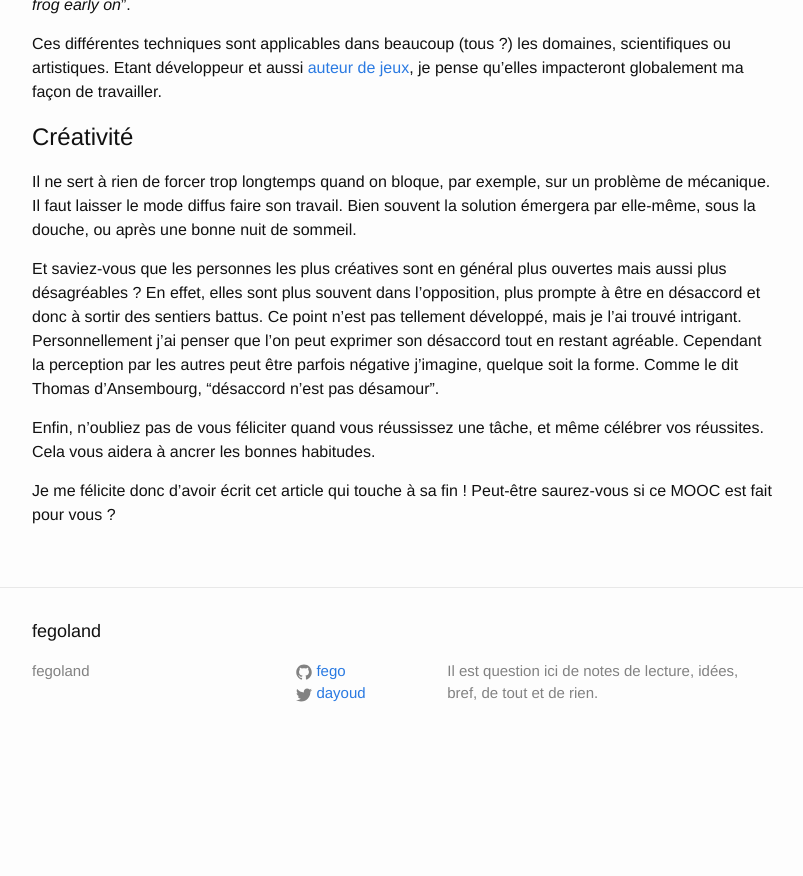
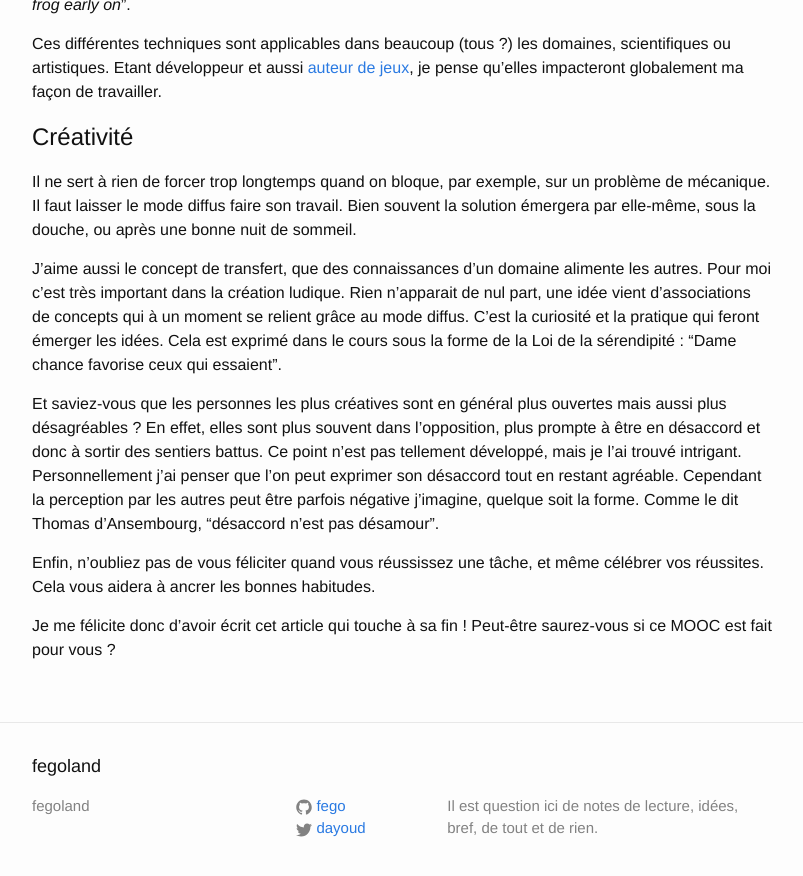
Before and after one commit to fego/fego.github.io, a Jekyll site: the page built from docs/_posts/2020-09-27-Apprendre à apprendre.markdown, in a window 1280 px wide and 900 px high, scrolled down 3294 px. Shown: the top 876 px of the window, without its empty margins (238-1041 px from the left). Built offline with Jekyll 4.4.1, drawn with Linux system fonts in a browser that asks for light colours; our own code applies the rules of GitHub Pages for plain Markdown files; before the commit the page ends 4059 px from its top, so only the background shows below that.

Commit message:
ajouts créativité

```diff
--- a/docs/_posts/2020-09-27-Apprendre à apprendre.markdown
+++ b/docs/_posts/2020-09-27-Apprendre à apprendre.markdown
@@ -101,6 +101,12 @@ Il ne sert à rien de forcer trop longtemps quand on bloque, par exemple, sur un
 Il faut laisser le mode diffus faire son travail.
 Bien souvent la solution émergera par elle-même, sous la douche, ou après une bonne nuit de sommeil.
 
+J'aime aussi le concept de transfert, que des connaissances d'un domaine alimente les autres.
+Pour moi c'est très important dans la création ludique.
+Rien n'apparait de nul part, une idée vient d'associations de concepts qui à un moment se relient grâce au mode diffus.
+C'est la curiosité et la pratique qui feront émerger les idées.
+Cela est exprimé dans le cours sous la forme de la Loi de la sérendipité : "Dame chance favorise ceux qui essaient".
+
 Et saviez-vous que les personnes les plus créatives sont en général plus ouvertes mais aussi plus désagréables ?
 En effet, elles sont plus souvent dans l'opposition, plus prompte à être en désaccord et donc à sortir des sentiers battus.
 Ce point n'est pas tellement développé, mais je l'ai trouvé intrigant.
```
